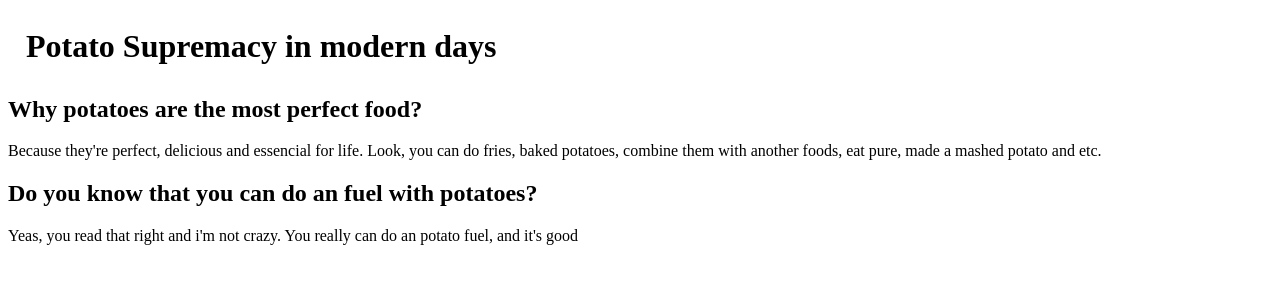
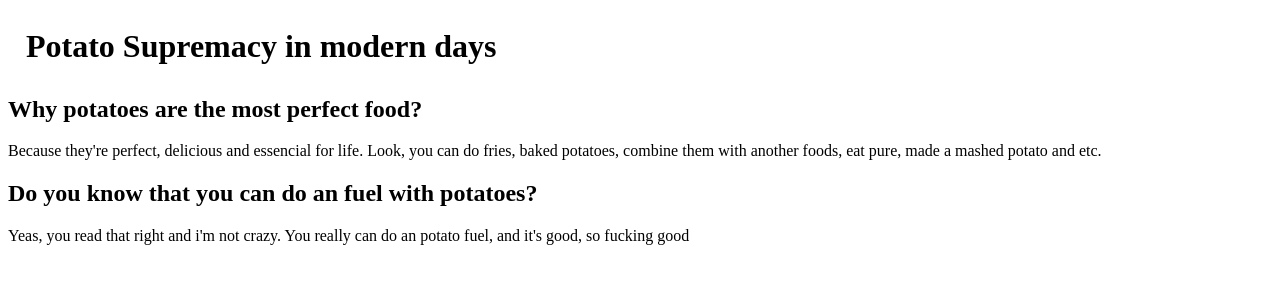
Before and after one commit to MMMKeviin/meuBlog3c, a plain HTML site: page index.html in a window 1280 px wide. Drawn offline with Linux system fonts and the light colour scheme.

Commit message:
egergeger

```diff
--- a/index.html
+++ b/index.html
@@ -22,7 +22,7 @@
     <h2>Why potatoes are the most perfect food?</h2>
     <p>Because they're perfect, delicious and essencial for life. Look, you can do fries, baked potatoes, combine them with another foods, eat pure, made a mashed potato and etc.</p>
     <h2>Do you know that you can do an fuel with potatoes?</h2>
-    <p>Yeas, you read that right and i'm not crazy. You really can do an potato fuel, and it's good</p>
+    <p>Yeas, you read that right and i'm not crazy. You really can do an potato fuel, and it's good, so fucking good</p>
     </article>
 </main>
 </body>
```
